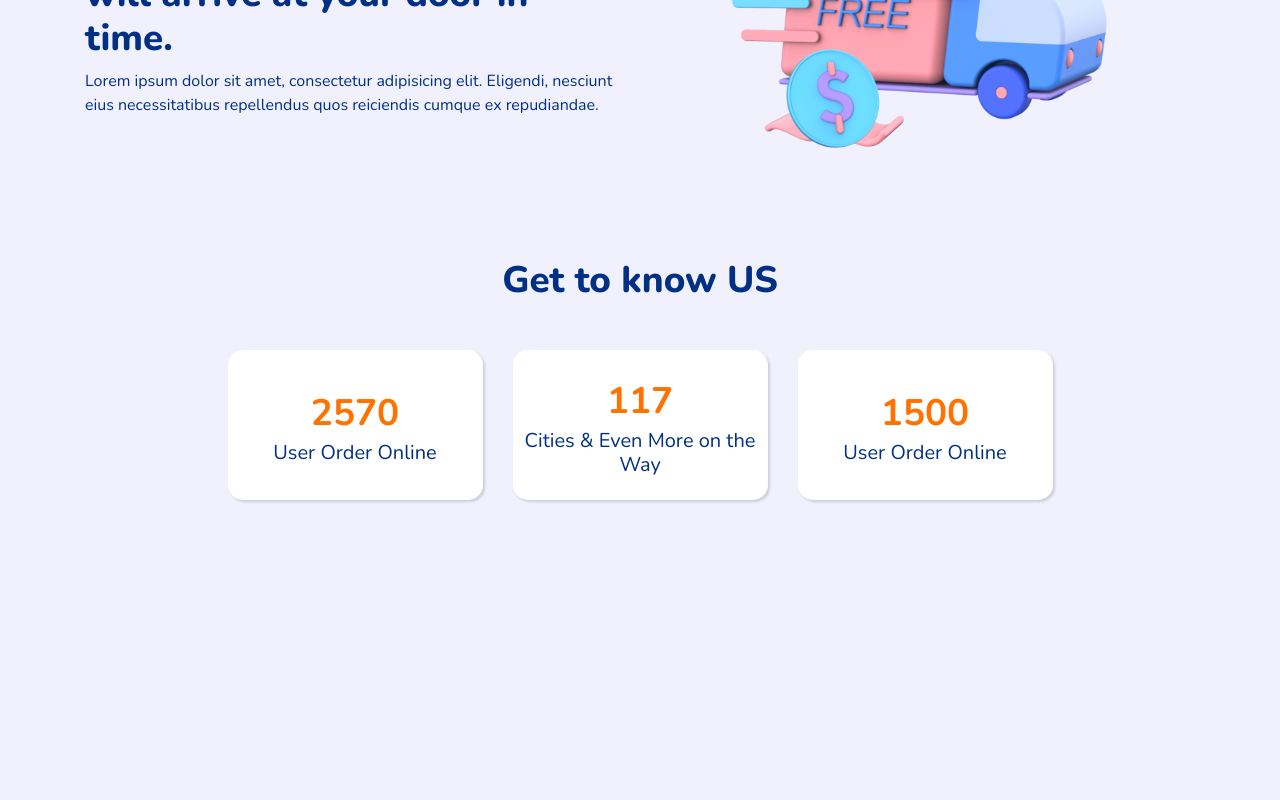
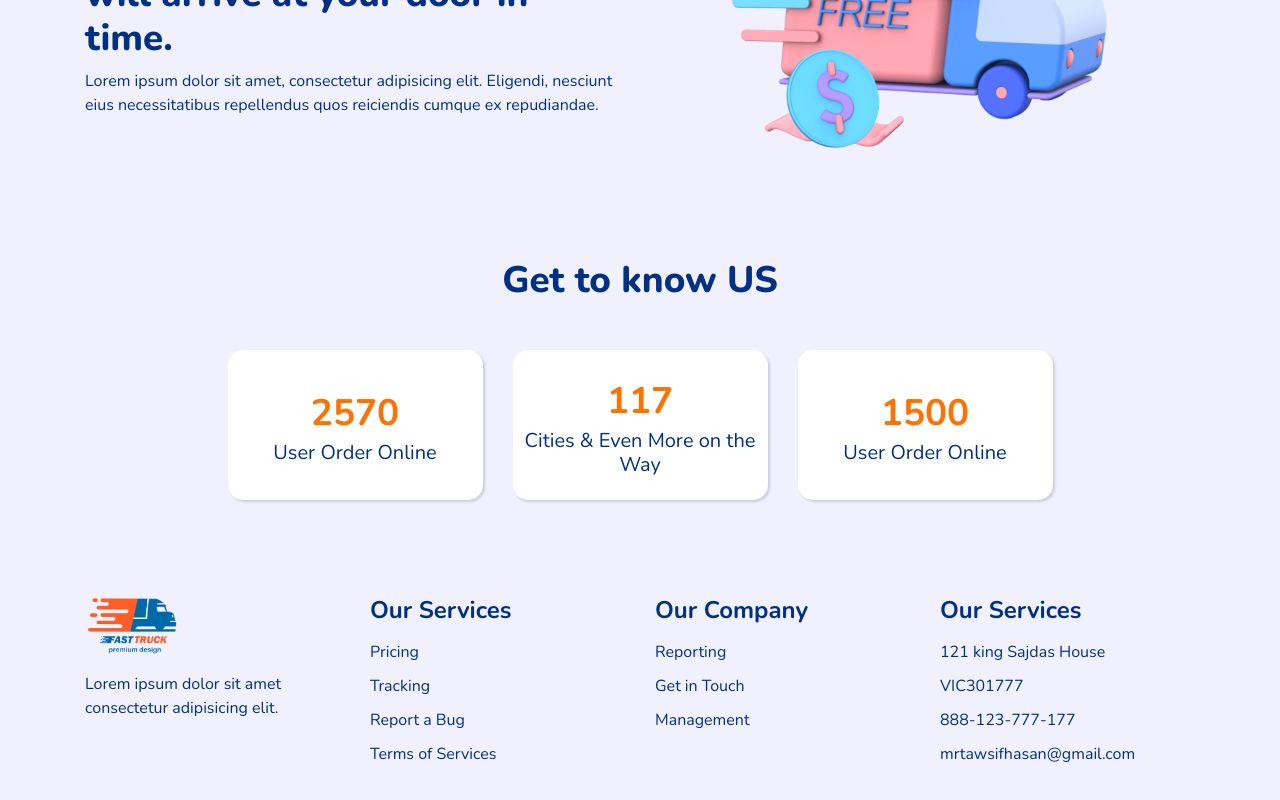
Before and after one commit to hossainrabbi/skygoal, a React (Create React App) app: page / in a window 1280 px wide. Shown: the part 1725-2525 px from the top of the page. Before the commit the page ends 2273 px from the top, so only its background shows below. Built offline with nearby package versions, Linux system fonts and the light colour scheme.

Commit message:
footer end

```diff
--- a/src/App.js
+++ b/src/App.js
@@ -6,6 +6,7 @@ import NavBar from './components/NavBar';
 import Services from './components/Services';
 import DeliveryInfo from './components/DeliveryInfo';
 import GetToKnow from './components/GetToKnow';
+import Footer from './components/Footer';
 
 function App() {
     return (
@@ -16,6 +17,7 @@ function App() {
             <Services />
             <DeliveryInfo />
             <GetToKnow />
+            <Footer />
         </Router>
     );
 }
--- a/src/components/Footer.js
+++ b/src/components/Footer.js
@@ -1,7 +1,35 @@
 import React from 'react';
+import { Col, Container, Row } from 'react-bootstrap';
+import { Link } from 'react-router-dom';
+import { footer } from '../data/footer.data';
+import logo from '../images/FastTruck.png';
+import FooterItem from './FooterItem';
 
 const Footer = () => {
-    return <footer></footer>;
+    return (
+        <footer className="footer py-5">
+            <Container>
+                <Row>
+                    <Col md={3}>
+                        <div className="footer-logo">
+                            <Link to="/">
+                                <img src={logo} alt="FastTruck" />
+                            </Link>
+                            <p className="mt-3 mb-0">
+                                Lorem ipsum dolor sit amet consectetur
+                                adipisicing elit.
+                            </p>
+                        </div>
+                    </Col>
+                    {footer.map((data) => (
+                        <Col md={3} key={data.id}>
+                            <FooterItem {...data} />
+                        </Col>
+                    ))}
+                </Row>
+            </Container>
+        </footer>
+    );
 };
 
 export default Footer;
--- /dev/null
+++ b/src/components/FooterItem.js
@@ -0,0 +1,21 @@
+import React from 'react';
+import { Link } from 'react-router-dom';
+
+const FooterItem = ({ title, pageList }) => {
+    return (
+        <article className="footer-item">
+            <h5>{title}</h5>
+            <ul>
+                {pageList.map(({ listId, name, url }) => (
+                    <li key={listId}>
+                        <Link className="footer-list" to={url}>
+                            {name}
+                        </Link>
+                    </li>
+                ))}
+            </ul>
+        </article>
+    );
+};
+
+export default FooterItem;
--- a/src/data/footer.data.js
+++ b/src/data/footer.data.js
@@ -1,23 +1,74 @@
-export const footerServices = [
+export const footer = [
     {
         id: 1,
         title: 'Our Services',
         pageList: [
             {
-                title: 'Pricing',
+                listId: 1,
+                name: 'Pricing',
                 url: '/pricing',
             },
             {
-                title: 'Tracking',
+                listId: 2,
+                name: 'Tracking',
                 url: '/tracking',
             },
             {
-                title: 'Report a Bug',
+                listId: 3,
+                name: 'Report a Bug',
                 url: '/report',
             },
             {
-                title: 'Terms of Services',
-                url: '/terms',
+                listId: 4,
+                name: 'Terms of Services',
+                url: '/services',
+            },
+        ],
+    },
+    {
+        id: 2,
+        title: 'Our Company',
+        pageList: [
+            {
+                listId: 1,
+                name: 'Reporting',
+                url: '/report',
+            },
+            {
+                listId: 2,
+                name: 'Get in Touch',
+                url: '/contact',
+            },
+            {
+                listId: 3,
+                name: 'Management',
+                url: '/management',
+            },
+        ],
+    },
+    {
+        id: 3,
+        title: 'Our Services',
+        pageList: [
+            {
+                listId: 1,
+                name: '121 king Sajdas House',
+                url: '/',
+            },
+            {
+                listId: 2,
+                name: 'VIC301777',
+                url: '/',
+            },
+            {
+                listId: 3,
+                name: '888-123-777-177',
+                url: '/',
+            },
+            {
+                listId: 4,
+                name: 'mrtawsifhasan@gmail.com',
+                url: '/',
             },
         ],
     },
--- a/src/index.css
+++ b/src/index.css
@@ -28,6 +28,13 @@ img {
     object-fit: cover;
 }
 
+ul,
+li {
+    list-style-type: none;
+    padding: 0;
+    margin: 0;
+}
+
 h2 {
     font-size: 2.3rem;
     font-weight: 800;
@@ -38,25 +45,6 @@ h2 span {
 }
 
 /* Common Class Styles */
-/* .custom-btn {
-    background: linear-gradient(
-        to bottom,
-        var(--primary-color-light),
-        var(--primary-color)
-    );
-    border: none;
-    border-radius: 30px;
-    padding: 9px 24px;
-    font-weight: 700;
-    position: relative;
-}
-
-.custom-btn:focus,
-.custom-btn:active {
-    box-shadow: none !important;
-} */
-
-/*  */
 .custom-btn {
     background-image: linear-gradient(
         to bottom left,
@@ -87,18 +75,16 @@ h2 span {
     box-shadow: none;
 }
 
-/*  */
-
 /* Navbae */
-.nav-bar .navbar-brand {
-    height: 60px;
-}
-
 .nav-bar .nav-link {
     color: var(--primary-color) !important;
     margin-left: 15px;
     margin-right: 15px;
     font-weight: 600;
+}
+
+.nav-bar .navbar-brand {
+    height: 60px;
 }
 
 .nav-bar .custom-btn {
@@ -172,3 +158,21 @@ h2 span {
     font-weight: 700;
     color: var(--secondary-color);
 }
+
+/* footer-logo */
+.footer .footer-logo {
+    height: 60px;
+}
+
+/* footer-item */
+.footer-item h5 {
+    font-weight: 700;
+    font-size: 1.5rem;
+    margin-bottom: 15px;
+}
+
+.footer-item .footer-list {
+    color: var(--primary-color);
+    margin-bottom: 10px;
+    display: inline-block;
+}
```
